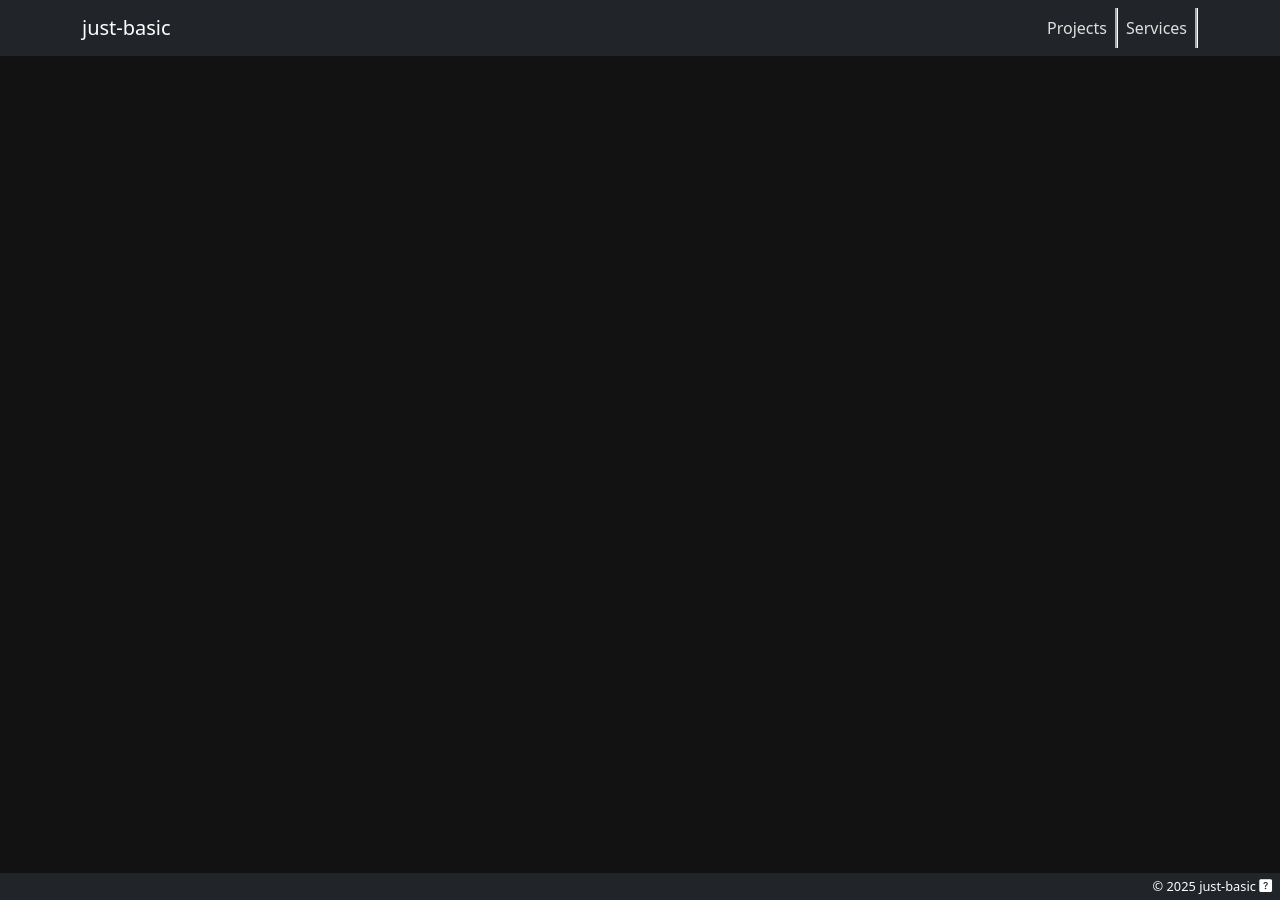
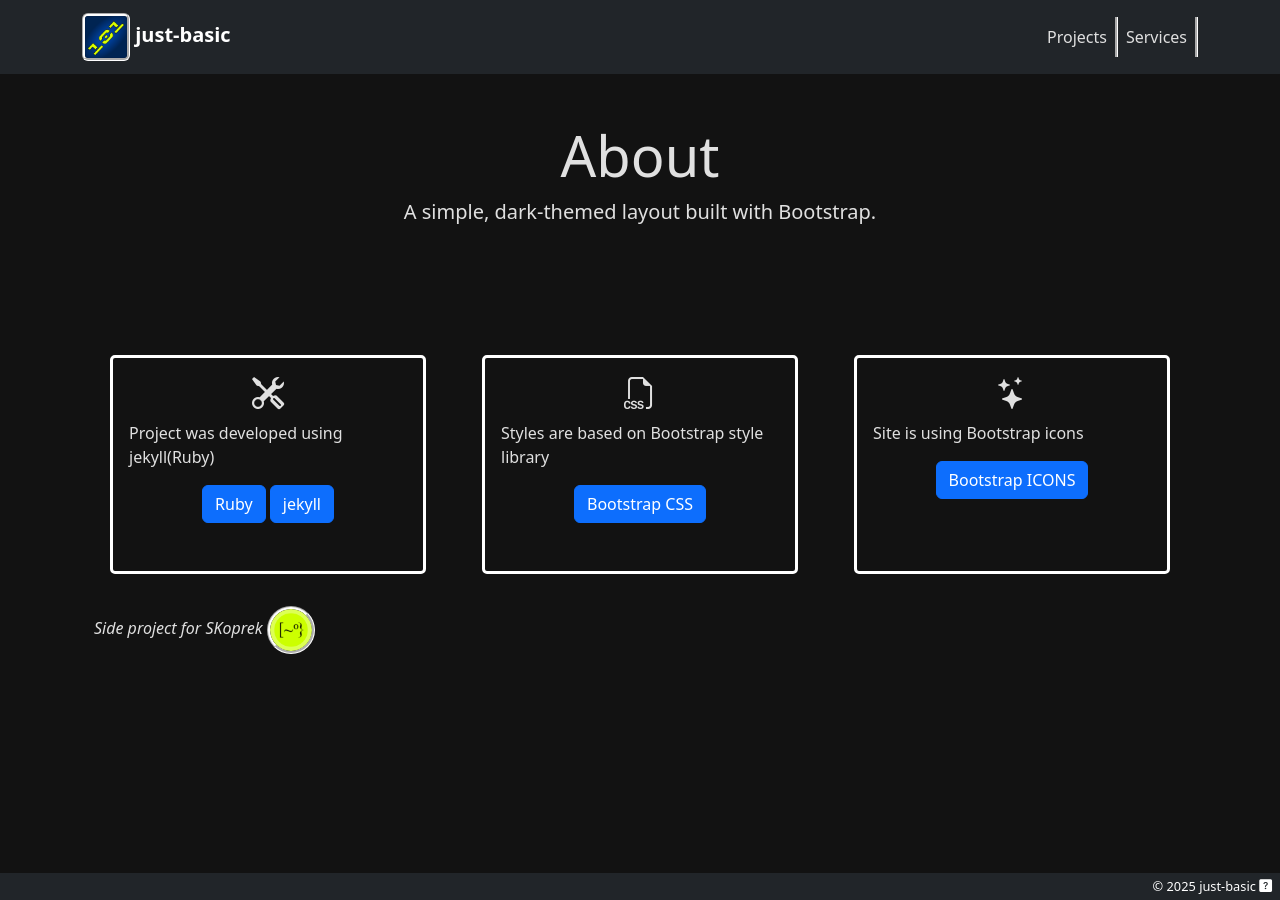
Before and after one commit to just-basic/just-basic-github-page, a Jekyll site: the page built from pages/about.html, in a window 1280 px wide. Built offline with Jekyll 4.4.1, drawn with Linux system fonts in a browser that asks for light colours.

Commit message:
Added logos/icons, fix index path url, added about

```diff
--- a/_includes/menu.html
+++ b/_includes/menu.html
@@ -1,6 +1,7 @@
 <nav class="navbar navbar-dark bg-dark navbar-expand-lg">
     <div class="container">
-        <a class="navbar-brand" href="{{ site.baseurl }}/index.html">just-basic</a>
+        <a class="navbar-brand" href="{{ site.baseurl }}/"><img src="../assets/img/just-basic_avatar.png" alt="Home" class="rounded img-fit"> <b>just-basic</b></a>
+
         <button
             class="navbar-toggler"
             type="button"
@@ -28,5 +29,6 @@
                 </li>
             </ul>
         </div>
+
     </div>
 </nav>
--- a/_layouts/default.html
+++ b/_layouts/default.html
@@ -4,6 +4,8 @@
 <head>
     <meta charset="UTF-8">
     <meta name="viewport" content="width=device-width, initial-scale=1.0">
+
+    <link rel="icon" type="image/x-icon" href="../assets/img/favicon.ico">
     <title>{{ page.title }}</title>
     <!-- Bootstrap css -->
     <link href="https://cdn.jsdelivr.net/npm/bootstrap@5.3.0-alpha1/dist/css/bootstrap.min.css" rel="stylesheet">
--- a/assets/styles/styles-global.css
+++ b/assets/styles/styles-global.css
@@ -78,3 +78,23 @@ footer a {
     border-color: white;
     border-right-style: groove;
 }
+.container-centered-block{
+  display: block;
+  text-align: center;
+}
+.container-card-border{
+  border: white;
+  border-radius: 5px;
+  border-style: solid;
+  margin: 1rem;
+  padding: 1rem;
+  height: 100%;
+}
+.img-fit{
+ height: 100%;
+ max-height: 3rem;
+ border-color: white;
+ border-radius: 3px;
+ border-style: groove;
+
+}
--- a/pages/about.html
+++ b/pages/about.html
@@ -3,3 +3,61 @@ layout: default
 title: Projects
 permalink: /about
 ---
+
+<!-- Hero Section -->
+<header class="py-5">
+    <div class="container text-center">
+
+        <h1 class="display-4">About</h1>
+        <p class="lead">A simple, dark-themed layout built with Bootstrap.</p>
+
+    </div>
+</header>
+
+<!-- Main Content -->
+<main class="container my-5">
+    <div class="row">
+        <div class="col-md-4">
+            <div class="container-card-border">
+                <h2 class="container-centered-block"><i class="bi bi-tools"></i></h2>
+                <p>Project was developed using jekyll(Ruby)</p>
+                <div class="container-centered-block">
+                    <a href="https://www.ruby-lang.org/" class="btn btn-primary " target="_blank">Ruby</a>
+                    <a href="https://jekyllrb.com/" class="btn btn-primary " target="_blank">jekyll</a>
+                </div>
+            </div>
+        </div>
+        <div class="col-md-4">
+            <div class="container-card-border">
+                <h2 class="container-centered-block"><i class="bi bi-filetype-css"></i></h2>
+                <p>Styles are based on Bootstrap style library</p>
+                <div class="container-centered-block">
+                    <a href="https://getbootstrap.com/docs/3.4/css/" class="btn btn-primary " target="_blank">Bootstrap
+                        CSS</a>
+                </div>
+            </div>
+        </div>
+        <div class="col-md-4">
+            <div class="container-card-border">
+                <h2 class="container-centered-block"><i class="bi bi-stars"></i></h2>
+                <p>Site is using Bootstrap icons</p>
+                <div class="container-centered-block">
+                    <a href="https://getbootstrap.com/docs/3.4/css/" class="btn btn-primary " target="_blank">Bootstrap
+                        ICONS</a>
+                </div>
+            </div>
+        </div>
+
+    </div>
+    <div class="row my-5">
+        <div class="col-md-4">
+            <a class="navbar-brand" href="{{ site.baseurl }}/index.html">
+                <div>
+                    <i>Side project for SKoprek</i>
+                    <img src="../assets/img/SKoprek_icon.png" alt="Home" class="rounded-circle img-fit">
+                </div>
+            </a>
+        </div>
+    </div>
+    <!-- Site map -->
+</main>
```
Also changed, not shown: README.md, assets/img/SKoprek_icon.png (added), assets/img/favicon.ico (added), assets/img/just-basic_avatar.png (added).
